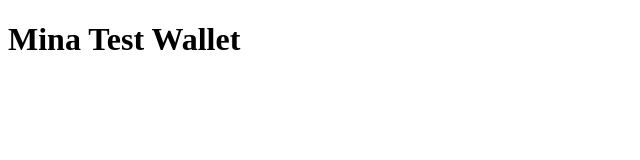
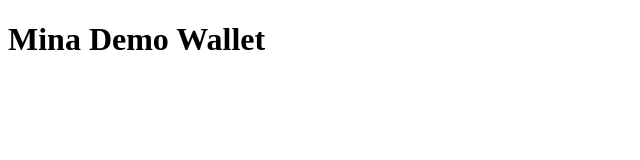
Before and after one commit to mina-wallet-adapter/demo-wallet, a SvelteKit app: page / in a window 1280 px wide. Shown: the top 160 px of the page, without its empty margins (0-640 px from the left). Built offline with nearby package versions, Linux system fonts and the light colour scheme.

Commit message:
Rename project to 'Demo Wallet'

```diff
--- a/package.json
+++ b/package.json
@@ -1,5 +1,5 @@
 {
-	"name": "mina-test-wallet",
+	"name": "mina-demo-wallet",
 	"version": "0.0.1",
 	"private": true,
 	"scripts": {
--- a/src/routes/+page.svelte
+++ b/src/routes/+page.svelte
@@ -1 +1 @@
-<h1>Mina Test Wallet</h1>
+<h1>Mina Demo Wallet</h1>
```
Also changed, not shown: static/manifest.json, 2 other files (tests, documents, lock files or other folders).
